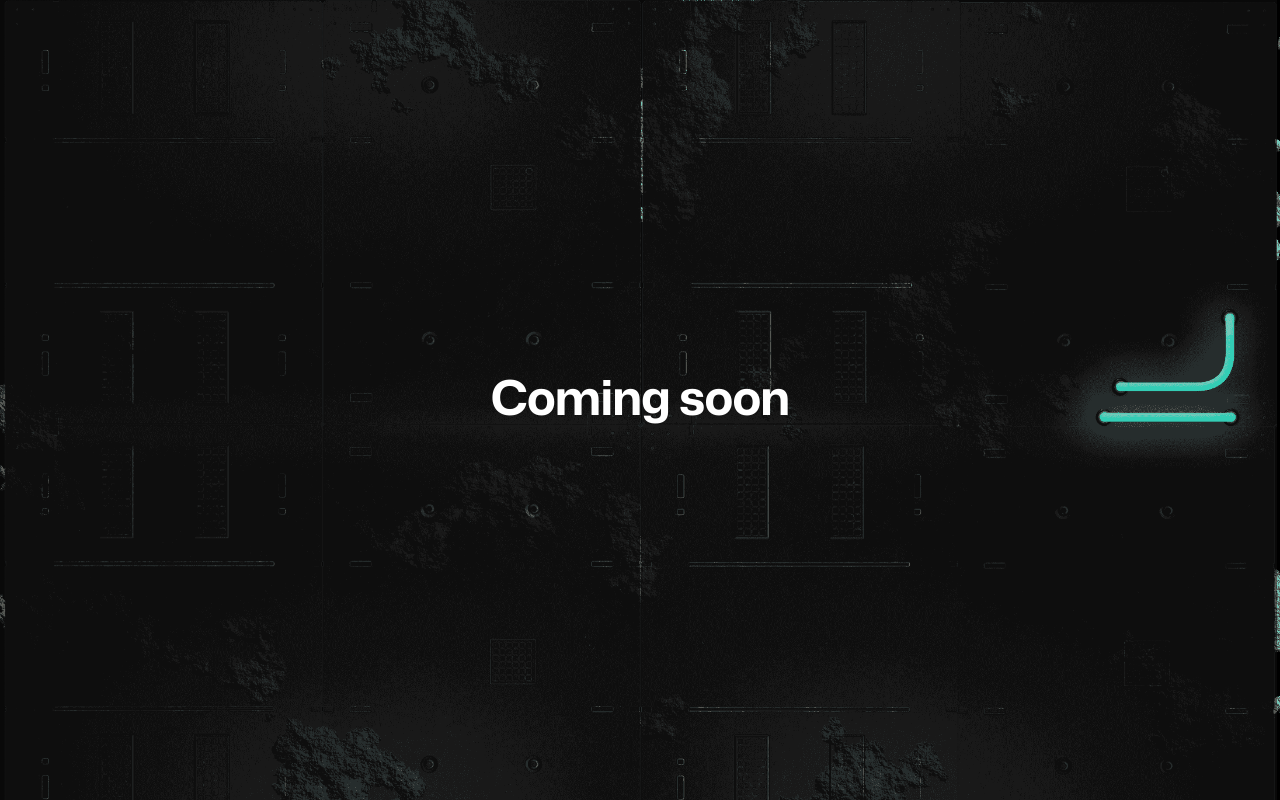
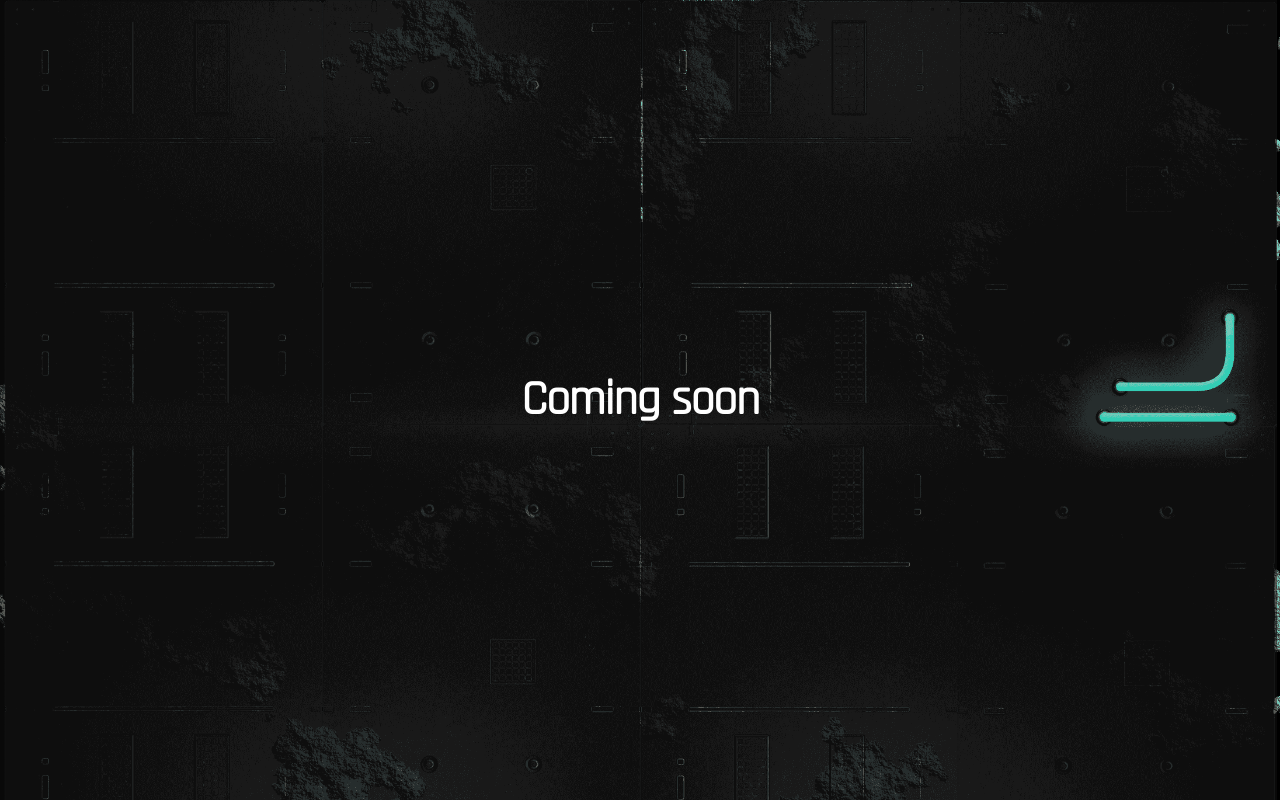
Before and after one commit to joaquinvaldezzz/metasavages.io, an Astro site: page / in a window 1280 px wide. Built offline with nearby package versions, Linux system fonts and the light colour scheme; Astro itself is replaced by a stand-in of ours.

Commit message:
Replace web fonts
- Import Chakra Petch and Rajdhani web fonts

```diff
--- a/src/styles/_base.scss
+++ b/src/styles/_base.scss
@@ -1,9 +1,28 @@
 @import 'tailwindcss/base';
 
 @font-face {
-  font-weight: 200 900;
-  font-family: 'Mona Sans';
-  font-stretch: 75% 125%;
-  src: url('/fonts/Mona-Sans.woff2') format('woff2 supports variations'),
-    url('/fonts/Mona-Sans.woff2') format('woff2-variations');
+  font-weight: 400;
+  font-family: 'Chakra Petch';
+  font-style: normal;
+  font-display: swap;
+  src: url('/fonts/ChakraPetch-Regular.woff2') format('woff2'),
+    url('/fonts/ChakraPetch-Regular.woff') format('woff');
 }
+
+@font-face {
+  font-weight: 700;
+  font-family: 'Chakra Petch';
+  font-style: normal;
+  font-display: swap;
+  src: url('/fonts/ChakraPetch-Bold.woff2') format('woff2'),
+    url('/fonts/ChakraPetch-Bold.woff') format('woff');
+}
+
+@font-face {
+  font-weight: 400;
+  font-family: Rajdhani;
+  font-style: normal;
+  font-display: swap;
+  src: url('/fonts/Rajdhani-Regular.woff2') format('woff2'),
+    url('/fonts/Rajdhani-Regular.woff') format('woff');
+}
--- a/tailwind.config.js
+++ b/tailwind.config.js
@@ -11,10 +11,14 @@ module.exports = {
     },
     extend: {
       colors: {
-        aqua: '#1effff',
+        primary: '#54f9ff',
+        secondary: '#00ff85',
+        tertiary: '#c0c0c0',
+        accent: '#e11c24',
       },
       fontFamily: {
-        sans: ['Mona Sans', ...defaultTheme.fontFamily.sans],
+        sans: ['Rajdhani', ...defaultTheme.fontFamily.sans],
+        display: ['Chakra Petch', 'system-ui'],
       },
     },
   },
```
Also changed, not shown: public/fonts/ChakraPetch-Bold.woff (added), public/fonts/ChakraPetch-Bold.woff2 (added), public/fonts/ChakraPetch-Regular.woff (added), public/fonts/ChakraPetch-Regular.woff2 (added), public/fonts/Inter-italic.var.woff2 (deleted), public/fonts/Inter-roman.var.woff2 (deleted), public/fonts/Mona-Sans.woff2 (deleted), public/fonts/Rajdhani-Regular.woff (added), public/fonts/Rajdhani-Regular.woff2 (added).
